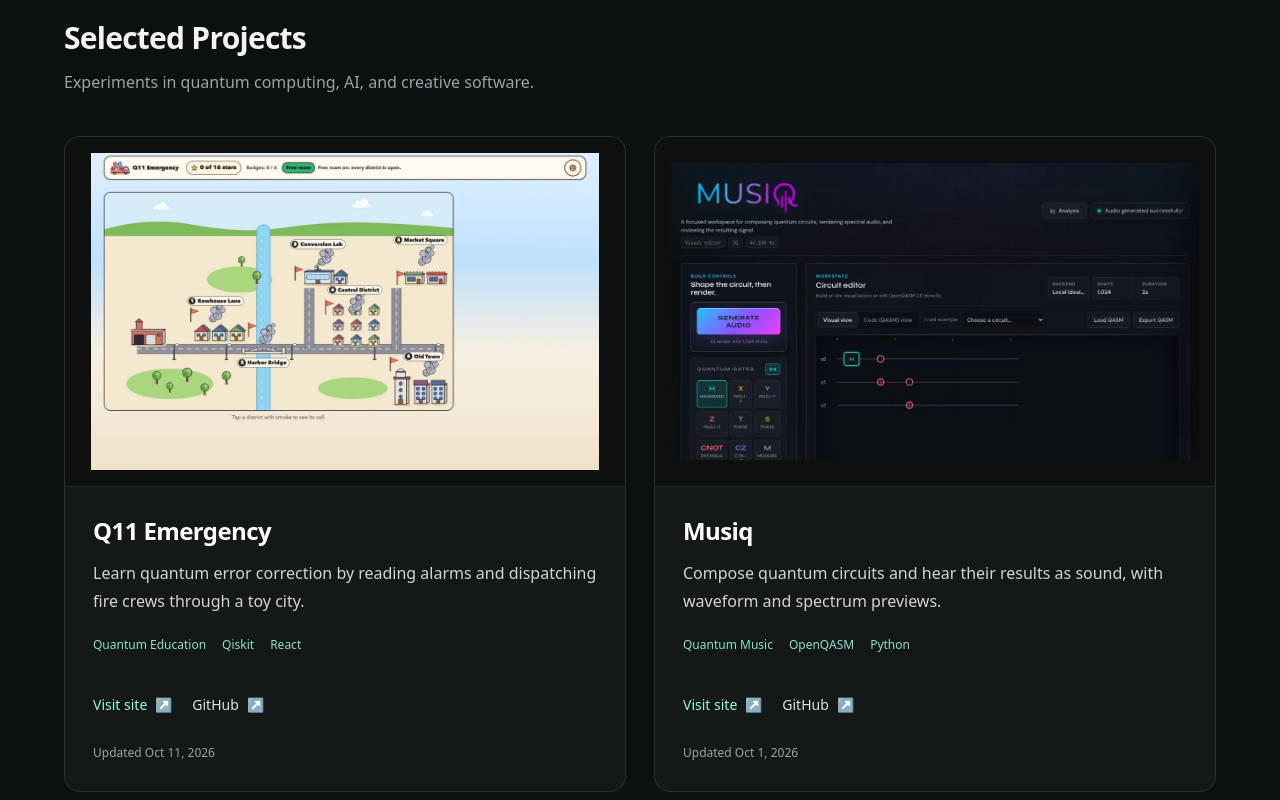
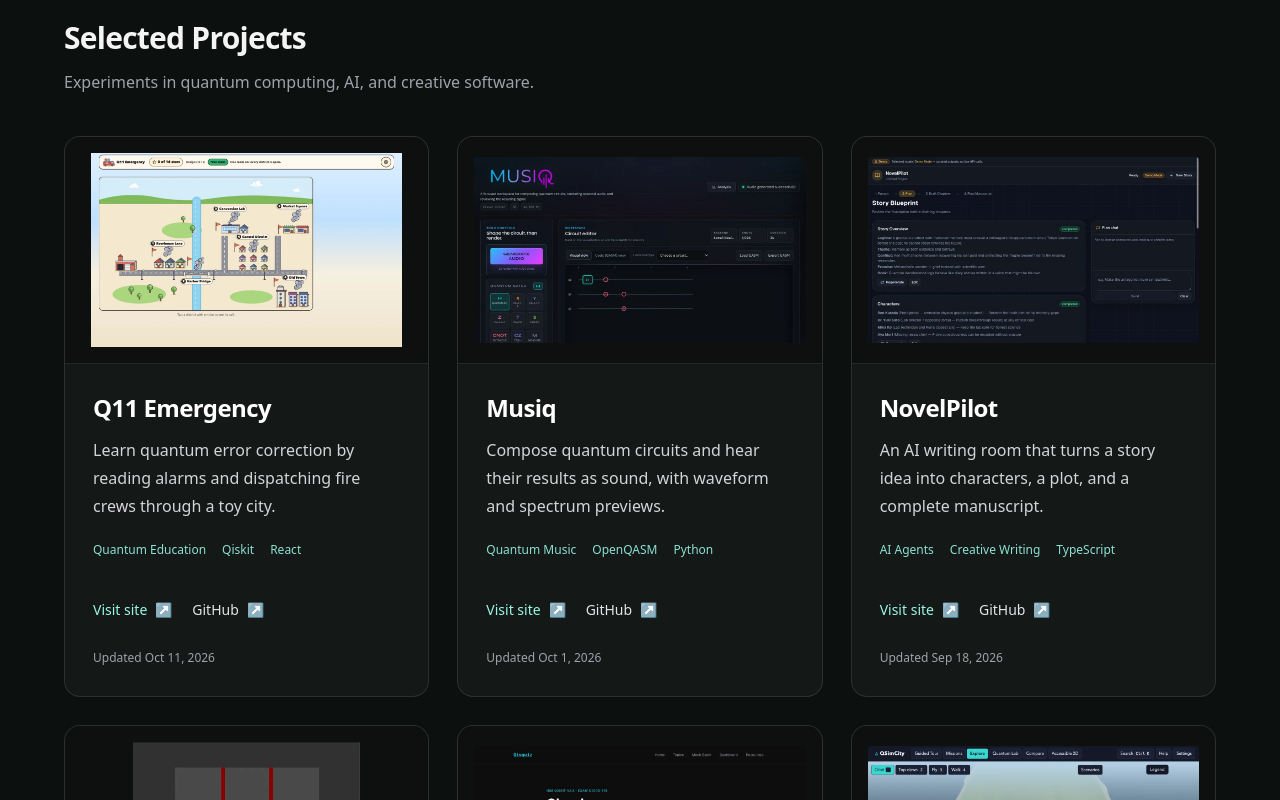
Before and after one commit to dorakingx/dorakingx.github.io, a Next.js app: page /en in a window 1280 px wide. Shown: the part 560-1360 px from the top of the page. Built offline with nearby package versions, Linux system fonts and the light colour scheme.

Commit message:
Display projects in three desktop columns (#24)

```diff
--- a/components/FeaturedProjects.tsx
+++ b/components/FeaturedProjects.tsx
@@ -11,7 +11,7 @@
         <h2 id="projects-title" className="section-title">{t.title}</h2>
         <p className="mt-3 text-base leading-7 text-zinc-400">{t.description}</p>
       </div>
-      <div className="grid gap-7 md:grid-cols-2">
+      <div className="grid gap-7 md:grid-cols-2 lg:grid-cols-3">
         {projects.map((project) => <ProjectCard key={project.repositoryName} locale={locale} project={project} />)}
       </div>
     </section>
```
